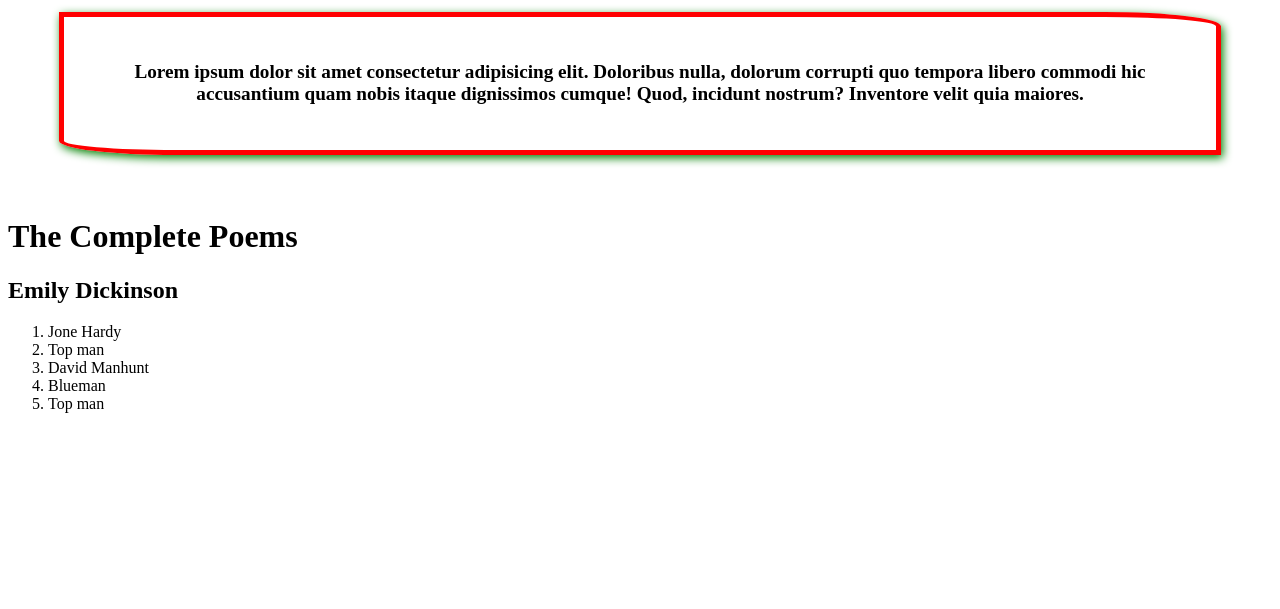
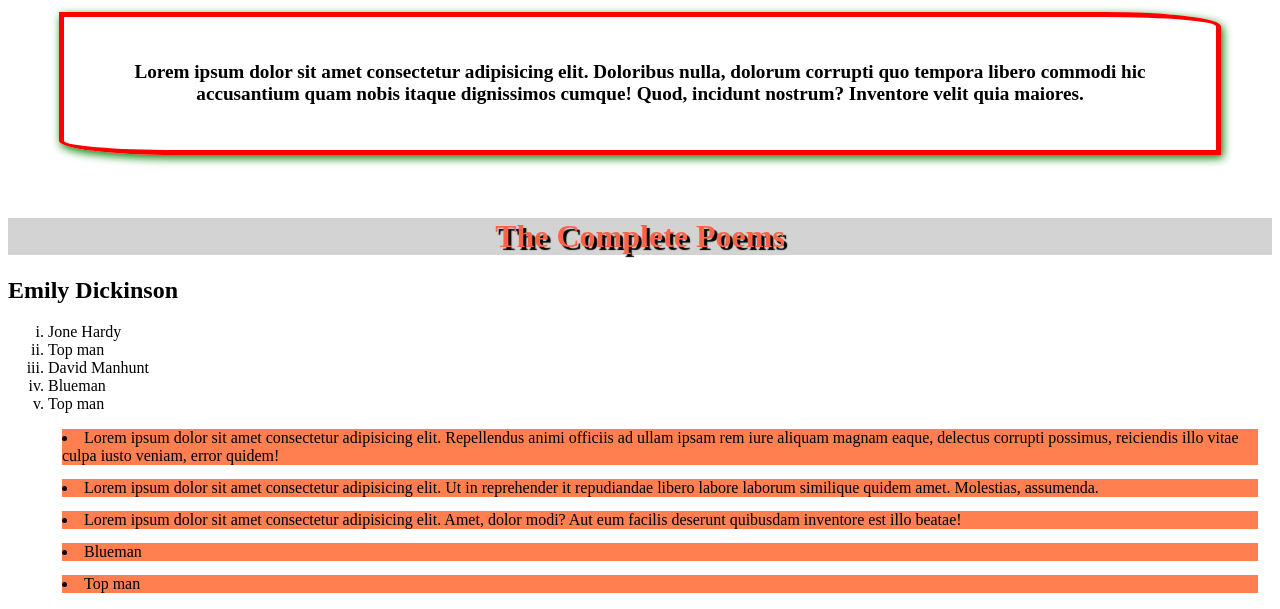
Before and after one commit to Daroowala/Boxes-Chapter, a plain HTML site: page index.html in a window 1280 px wide. Shown: the part 691-1300 px from the top of the page. Before the commit the page ends 1120 px from the top, so only its background shows below. Drawn offline with Linux system fonts and the light colour scheme.

Commit message:
list style position

```diff
--- a/index.html
+++ b/index.html
@@ -56,5 +56,19 @@
 <li>Blueman</li>
 <li>Top man</li>
 </ol>
+
+  <ul>
+  <li class="disimage">Lorem ipsum dolor sit amet consectetur adipisicing elit.
+     Repellendus animi officiis ad ullam ipsam rem iure aliquam magnam eaque,
+     delectus corrupti possimus, reiciendis illo vitae culpa iusto veniam, error quidem!</li>
+  <li class="disimage">Lorem ipsum dolor sit amet consectetur adipisicing elit.
+     Ut in reprehender it repudiandae libero labore laborum similique quidem amet.
+     Molestias, assumenda.</li>
+  <li class="disimage">Lorem ipsum dolor sit amet consectetur adipisicing elit.
+    Amet, dolor modi? Aut eum facilis deserunt quibusdam inventore est illo
+    beatae!</li>
+  <li class="disimage">Blueman</li>
+  <li class="disimage">Top man</li>
+  </ul>
   </body>
 </html>
--- a/style.css
+++ b/style.css
@@ -52,3 +52,19 @@ text-shadow: -5px -4px 3px black;
   border-top-right-radius: 10%;
   border-bottom-left-radius: 10%;
 }
+h1{
+  text-align: center;
+  font-size: xx-large;
+  color: tomato;
+  background-color: lightgrey;
+  text-shadow: 3px 3px 1px black;
+}
+ol{
+  list-style-type: square;
+  list-style-type: lower-roman;
+}
+.disimage{
+  background-color: coral;
+  margin: 14px;
+  list-style-position: inside;
+}
```
Also changed, not shown: Images/depositphotos_227919242-stock-photo-golden-star-isolated-white-background.jpg (added).
